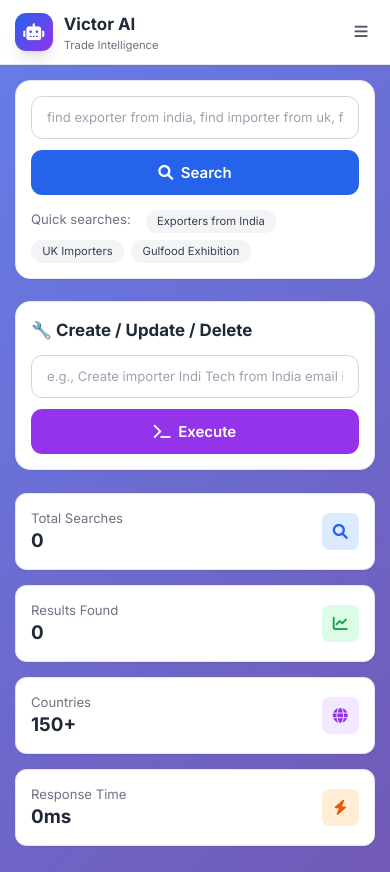
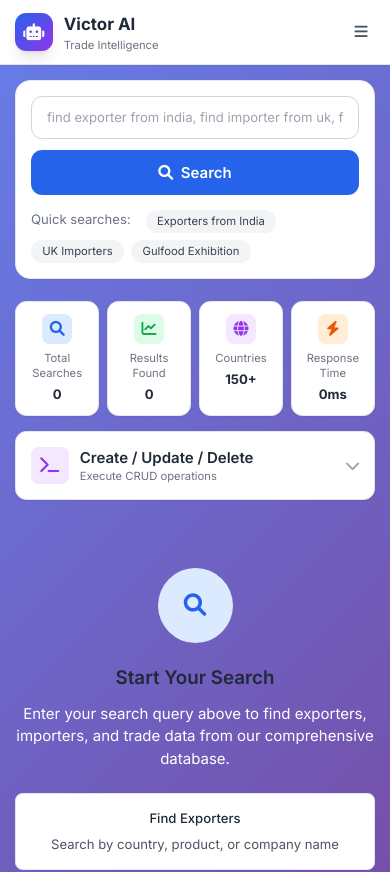
Before and after one commit to thecyberlearn/victor-dashboard, a plain HTML site: page index.html in a window 390 px wide. Shown: the top 872 px of the page. Drawn offline with nearby package versions, Linux system fonts and the light colour scheme.

Commit message:
Update Mobile index.html

```diff
--- a/index.html
+++ b/index.html
@@ -12,7 +12,6 @@
     font-family: 'Plus Jakarta Sans', sans-serif;
   }
 </style>
-
 
   <link href="https://cdnjs.cloudflare.com/ajax/libs/font-awesome/6.0.0/css/all.min.css" rel="stylesheet">
   <style>
@@ -129,6 +128,35 @@ html {
 .tooltip {
   position: relative;
   cursor: pointer;
+}
+
+/* Mobile-specific styles */
+@media (max-width: 768px) {
+  .mobile-stats-grid {
+    display: grid;
+    grid-template-columns: repeat(4, 1fr);
+    gap: 0.5rem;
+  }
+}
+
+/* Collapsible styles */
+.collapsible-content {
+  max-height: 0;
+  overflow: hidden;
+  transition: max-height 0.3s ease;
+}
+
+.collapsible-content.open {
+  max-height: 200px;
+}
+
+@keyframes slideDown {
+  from { opacity: 0; transform: translateY(-10px); }
+  to { opacity: 1; transform: translateY(0); }
+}
+
+.slide-down {
+  animation: slideDown 0.3s ease-out;
 }
 
 </style>
@@ -272,9 +300,86 @@ html {
           </div>
         </div>
 
+        <!-- Mobile Icon Cards (visible only on mobile) -->
+        <div class="lg:hidden mb-6">
+          <div class="mobile-stats-grid">
+            <div class="bg-white rounded-xl p-3 shadow-sm border border-gray-200 text-center">
+              <div class="w-8 h-8 bg-blue-100 rounded-lg flex items-center justify-center mx-auto mb-2">
+                <i class="fas fa-search text-blue-600"></i>
+              </div>
+              <p class="text-xs text-gray-500 mb-1">Total Searches</p>
+              <p class="text-sm font-bold text-gray-800" id="mobileSearches">0</p>
+            </div>
 
-<!-- CRUD Command Section -->
-<div class="bg-white rounded-2xl shadow-sm border border-gray-200 p-4 lg:p-6 mb-6 fade-up">
+            <div class="bg-white rounded-xl p-3 shadow-sm border border-gray-200 text-center">
+              <div class="w-8 h-8 bg-green-100 rounded-lg flex items-center justify-center mx-auto mb-2">
+                <i class="fas fa-chart-line text-green-600"></i>
+              </div>
+              <p class="text-xs text-gray-500 mb-1">Results Found</p>
+              <p class="text-sm font-bold text-gray-800" id="mobileResults">0</p>
+            </div>
+
+            <div class="bg-white rounded-xl p-3 shadow-sm border border-gray-200 text-center">
+              <div class="w-8 h-8 bg-purple-100 rounded-lg flex items-center justify-center mx-auto mb-2">
+                <i class="fas fa-globe text-purple-600"></i>
+              </div>
+              <p class="text-xs text-gray-500 mb-1">Countries</p>
+              <p class="text-sm font-bold text-gray-800">150+</p>
+            </div>
+
+            <div class="bg-white rounded-xl p-3 shadow-sm border border-gray-200 text-center">
+              <div class="w-8 h-8 bg-orange-100 rounded-lg flex items-center justify-center mx-auto mb-2">
+                <i class="fas fa-bolt text-orange-600"></i>
+              </div>
+              <p class="text-xs text-gray-500 mb-1">Response Time</p>
+              <p class="text-sm font-bold text-gray-800" id="mobileResponseTime">0ms</p>
+            </div>
+          </div>
+
+          <!-- Mobile Collapsible Execute Section -->
+          <div class="mt-4 bg-white rounded-xl shadow-sm border border-gray-200">
+            <button
+              id="mobileExecuteToggle"
+              onclick="toggleMobileExecute()"
+              class="w-full p-4 flex items-center justify-between text-left"
+            >
+              <div class="flex items-center gap-3">
+                <div class="w-10 h-10 bg-purple-100 rounded-lg flex items-center justify-center">
+                  <i class="fas fa-terminal text-purple-600 text-lg"></i>
+                </div>
+                <div>
+                  <h3 class="font-semibold text-gray-800">Create / Update / Delete</h3>
+                  <p class="text-xs text-gray-500">Execute CRUD operations</p>
+                </div>
+              </div>
+              <i class="fas fa-chevron-down text-gray-400 transition-transform" id="executeChevron"></i>
+            </button>
+
+            <div id="mobileExecuteContent" class="collapsible-content">
+              <div class="px-4 pb-4 slide-down">
+                <div class="flex flex-col gap-3">
+                  <input
+                    id="mobileCrudCommand"
+                    type="text"
+                    placeholder="e.g., Create importer Indi Tech from India email info@inditech.in"
+                    class="w-full px-4 py-3 rounded-xl border border-gray-300 focus:border-purple-500 focus:ring-2 focus:ring-purple-200 outline-none transition-all search-input text-sm"
+                  />
+                  <button
+                    onclick="window.callMobileCrudOperation()"
+                    class="w-full bg-purple-600 hover:bg-purple-700 text-white px-6 py-3 rounded-xl font-semibold transition-all flex items-center justify-center gap-2"
+                    id="mobileCrudBtn"
+                  >
+                    <i class="fas fa-terminal"></i>
+                    <span>Execute</span>
+                  </button>
+                </div>
+              </div>
+            </div>
+          </div>
+        </div>
+
+        <!-- Desktop CRUD Command Section (hidden on mobile) -->
+        <div class="hidden lg:block bg-white rounded-2xl shadow-sm border border-gray-200 p-4 lg:p-6 mb-6 fade-up">
           <h2 class="text-lg font-bold text-gray-800 mb-3">🔧 Create / Update / Delete</h2>
           <div class="flex flex-col sm:flex-row gap-3">
             <input
@@ -294,7 +399,6 @@ html {
           </div>
         </div>
 
-
         <!-- CRUD Result Section -->
         <div id="crudResultSection" class="hidden mb-6 fade-up">
           <div class="bg-white rounded-xl border border-gray-200 p-4">
@@ -303,8 +407,8 @@ html {
           </div>
         </div>
 
-<!-- Stats Cards -->
-        <div class="grid grid-cols-1 sm:grid-cols-2 lg:grid-cols-4 gap-4 lg:gap-6 mb-6 lg:mb-8">
+        <!-- Desktop Stats Cards (hidden on mobile) -->
+        <div class="hidden lg:grid grid-cols-1 sm:grid-cols-2 lg:grid-cols-4 gap-4 lg:gap-6 mb-6 lg:mb-8">
           <div class="bg-white rounded-xl p-4 lg:p-6 shadow-sm border border-gray-200">
             <div class="flex items-center justify-between">
               <div>
@@ -412,6 +516,20 @@ html {
     let totalSearchCount = 0;
     let totalResultCount = 0;
     let currentSearchData = [];
+
+    // Mobile execute toggle function
+    function toggleMobileExecute() {
+      const content = document.getElementById('mobileExecuteContent');
+      const chevron = document.getElementById('executeChevron');
+
+      if (content.classList.contains('open')) {
+        content.classList.remove('open');
+        chevron.style.transform = 'rotate(0deg)';
+      } else {
+        content.classList.add('open');
+        chevron.style.transform = 'rotate(180deg)';
+      }
+    }
 
     // Enhanced search function with better error handling
     async function callWorkflow() {
@@ -780,14 +898,20 @@ html {
       `;
     }
 
-    // Update stats
+    // Update stats for both desktop and mobile
     function updateStats(resultCount, responseTime) {
       totalSearchCount++;
       totalResultCount += resultCount;
 
+      // Desktop stats
       document.getElementById('totalSearches').textContent = totalSearchCount;
       document.getElementById('totalResults').textContent = totalResultCount;
       document.getElementById('responseTime').textContent = responseTime + 'ms';
+
+      // Mobile stats
+      document.getElementById('mobileSearches').textContent = totalSearchCount;
+      document.getElementById('mobileResults').textContent = totalResultCount;
+      document.getElementById('mobileResponseTime').textContent = responseTime + 'ms';
 
       updateLastUpdated();
     }
@@ -872,336 +996,7 @@ html {
       }
     }
 
-
-async function callCrudOperation() {
-  const query = document.getElementById('crudCommand').value.trim();
-  if (!query) {
-    alert('Please enter a CRUD command');
-    return;
-  }
-
-  const crudBtn = document.getElementById('crudBtn');
-  crudBtn.innerHTML = '<i class="fas fa-spinner fa-spin"></i> Executing...';
-  crudBtn.disabled = true;
-
-  try {
-    const response = await fetch(`https://thecyberlearn.app.n8n.cloud/webhook/search-airtable?query=${encodeURIComponent(query)}`, {
-      method: 'GET',
-      headers: { 'Accept': 'application/json' }
-    });
-
-    if (!response.ok) {
-      throw new Error(`HTTP ${response.status}: ${response.statusText}`);
-    }
-
-    const result = await response.json();
-    alert(result.message || 'Operation completed');
-  } catch (error) {
-    console.error('CRUD error:', error);
-    alert('Failed to execute command: ' + error.message);
-  } finally {
-    crudBtn.innerHTML = '<i class="fas fa-terminal"></i> <span>Execute</span>';
-    crudBtn.disabled = false;
-  }
-}
-
-
-
-async function callCrudOperation() {
-  const query = document.getElementById('crudCommand').value.trim();
-  if (!query) {
-    alert('Please enter a CRUD command');
-    return;
-  }
-
-  const crudBtn = document.getElementById('crudBtn');
-  crudBtn.innerHTML = '<i class="fas fa-spinner fa-spin"></i> Executing...';
-  crudBtn.disabled = true;
-
-  try {
-    const response = await fetch(`https://thecyberlearn.app.n8n.cloud/webhook/search-airtable?query=${encodeURIComponent(query)}`, {
-      method: 'GET',
-      headers: { 'Accept': 'application/json' }
-    });
-
-    if (!response.ok) {
-      throw new Error(`HTTP ${response.status}: ${response.statusText}`);
-    }
-
-    const result = await response.json();
-    const htmlContent = result?.content?.message || '✅ Operation completed.';
-    document.getElementById('crudResultHtml').innerHTML = htmlContent;
-    document.getElementById('crudResultSection').classList.remove('hidden');
-  } catch (error) {
-    console.error('CRUD error:', error);
-    document.getElementById('crudResultHtml').innerHTML = '<div class="text-red-600">❌ Failed to execute: ' + error.message + '</div>';
-    document.getElementById('crudResultSection').classList.remove('hidden');
-  } finally {
-    crudBtn.innerHTML = '<i class="fas fa-terminal"></i> <span>Execute</span>';
-    crudBtn.disabled = false;
-  }
-}
-
-
-
-async function callCrudOperation() {
-  const query = document.getElementById('crudCommand').value.trim();
-  if (!query) {
-    alert('Please enter a CRUD command');
-    return;
-  }
-
-  const crudBtn = document.getElementById('crudBtn');
-  crudBtn.innerHTML = '<i class="fas fa-spinner fa-spin"></i> Executing...';
-  crudBtn.disabled = true;
-
-  try {
-    const response = await fetch(`https://thecyberlearn.app.n8n.cloud/webhook/search-airtable?query=${encodeURIComponent(query)}`, {
-      method: 'GET',
-      headers: { 'Accept': 'application/json' }
-    });
-
-    if (!response.ok) {
-      throw new Error(`HTTP ${response.status}: ${response.statusText}`);
-    }
-
-    const result = await response.json();
-    const raw = result?.content?.originalMessage || result?.content?.message || '✅ Operation completed.';
-    const clean = raw.replace(/<[^>]*>/g, '').replace(/\*\*/g, '');
-    document.getElementById('crudResultHtml').innerHTML = `
-      <div class="fade-up space-y-4 text-sm leading-relaxed text-gray-800">
-        <div class="bg-white border border-gray-200 shadow-md p-4 rounded-xl">
-          <div class="text-green-600 font-semibold text-base mb-2 flex items-center gap-2">
-            <i class="fas fa-check-circle"></i> Operation Successful
-          </div>
-          <pre class="whitespace-pre-wrap text-gray-700">${clean}</pre>
-        </div>
-      </div>
-    `;
-    document.getElementById('crudResultSection').classList.remove('hidden');
-  } catch (error) {
-    console.error('CRUD error:', error);
-    document.getElementById('crudResultHtml').innerHTML = `
-      <div class="bg-red-100 border border-red-300 text-red-800 px-4 py-3 rounded-lg">
-        ❌ Failed to execute: ${error.message}
-      </div>`;
-    document.getElementById('crudResultSection').classList.remove('hidden');
-  } finally {
-    crudBtn.innerHTML = '<i class="fas fa-terminal"></i> <span>Execute</span>';
-    crudBtn.disabled = false;
-  }
-}
-
-
-
-async function callCrudOperation() {
-  const query = document.getElementById('crudCommand').value.trim();
-  if (!query) {
-    alert('Please enter a CRUD command');
-    return;
-  }
-
-  const crudBtn = document.getElementById('crudBtn');
-  crudBtn.innerHTML = '<i class="fas fa-spinner fa-spin"></i> Executing...';
-  crudBtn.disabled = true;
-
-  try {
-    const response = await fetch(`https://thecyberlearn.app.n8n.cloud/webhook/search-airtable?query=${encodeURIComponent(query)}`, {
-      method: 'GET',
-      headers: { 'Accept': 'application/json' }
-    });
-
-    if (!response.ok) {
-      throw new Error(`HTTP ${response.status}: ${response.statusText}`);
-    }
-
-    const result = await response.json();
-    const raw = result?.content?.originalMessage || result?.content?.message || '✅ Operation completed.';
-    const clean = raw.replace(/<[^>]*>/g, '').replace(/\*\*/g, '');
-
-    const operation = result?.operation || 'info';
-    const type = result?.content?.messageType || 'success';
-
-    let bg = 'bg-emerald-50', border = 'border-emerald-200', text = 'text-emerald-800', icon = 'fa-check-circle', title = 'Success!';
-    if (operation === 'delete' || type === 'error') {
-      bg = 'bg-red-50'; border = 'border-red-200'; text = 'text-red-800'; icon = 'fa-times-circle'; title = 'Error!';
-    } else if (operation === 'update') {
-      bg = 'bg-amber-50'; border = 'border-amber-200'; text = 'text-amber-800'; icon = 'fa-exclamation-circle'; title = 'Updated!';
-    } else if (operation === 'read') {
-      bg = 'bg-blue-50'; border = 'border-blue-200'; text = 'text-blue-800'; icon = 'fa-info-circle'; title = 'Fetched!';
-    }
-
-    document.getElementById('crudResultHtml').innerHTML = `
-      <div class="fade-up flex items-start gap-3 p-4 rounded-xl border shadow-sm text-sm leading-6 ${bg} ${border} ${text}">
-        <i class="fas ${icon} mt-1 text-lg"></i>
-        <div>
-          <div class="font-semibold">${title}</div>
-          <div class="whitespace-pre-wrap">${clean}</div>
-        </div>
-      </div>
-    `;
-    document.getElementById('crudResultSection').classList.remove('hidden');
-  } catch (error) {
-    console.error('CRUD error:', error);
-    document.getElementById('crudResultHtml').innerHTML = `
-      <div class="bg-red-100 border border-red-300 text-red-800 px-4 py-3 rounded-lg">
-        ❌ Failed to execute: ${error.message}
-      </div>`;
-    document.getElementById('crudResultSection').classList.remove('hidden');
-  } finally {
-    crudBtn.innerHTML = '<i class="fas fa-terminal"></i> <span>Execute</span>';
-    crudBtn.disabled = false;
-  }
-}
-
-
-
-async function callCrudOperation() {
-  const query = document.getElementById('crudCommand').value.trim();
-  if (!query) {
-    alert('Please enter a CRUD command');
-    return;
-  }
-
-  const crudBtn = document.getElementById('crudBtn');
-  crudBtn.innerHTML = '<i class="fas fa-spinner fa-spin"></i> Executing...';
-  crudBtn.disabled = true;
-
-  try {
-    const response = await fetch(`https://thecyberlearn.app.n8n.cloud/webhook/search-airtable?query=${encodeURIComponent(query)}`, {
-      method: 'GET',
-      headers: { 'Accept': 'application/json' }
-    });
-
-    if (!response.ok) {
-      throw new Error(`HTTP ${response.status}: ${response.statusText}`);
-    }
-
-    const result = await response.json();
-    const raw = result?.content?.originalMessage || result?.content?.message || '✅ Operation completed.';
-    const clean = raw
-      .replace(/<[^>]*>/g, '')
-      .replace(/\*\*/g, '')
-      .replace(/Complete dataset returned.*included/gi, '')
-      .trim();
-
-    const operation = result?.operation || 'info';
-    const type = result?.content?.messageType || 'success';
-
-    let bg = 'bg-emerald-50', border = 'border-emerald-200', text = 'text-emerald-800', icon = 'fa-check-circle', title = 'Success!';
-    if (operation === 'delete' || type === 'error') {
-      bg = 'bg-red-50'; border = 'border-red-200'; text = 'text-red-800'; icon = 'fa-times-circle'; title = 'Error!';
-    } else if (operation === 'update') {
-      bg = 'bg-amber-50'; border = 'border-amber-200'; text = 'text-amber-800'; icon = 'fa-exclamation-circle'; title = 'Updated!';
-    } else if (operation === 'read') {
-      bg = 'bg-blue-50'; border = 'border-blue-200'; text = 'text-blue-800'; icon = 'fa-info-circle'; title = 'Fetched!';
-    }
-
-    // Build toast element
-    const toast = document.createElement('div');
-    toast.className = `fade-up fixed bottom-6 right-6 max-w-sm w-full z-50 shadow-xl rounded-xl border px-4 py-3 ${bg} ${border} ${text} animate-slide-up`;
-    toast.innerHTML = `
-      <div class="flex justify-between items-start gap-3">
-        <div class="flex items-start gap-2">
-          <i class="fas ${icon} mt-1 text-lg"></i>
-          <div>
-            <div class="font-semibold">${title}</div>
-            <div class="mt-1 space-y-1 text-sm leading-snug">${clean.split('\n').map(line => `<div class="animate-fade">${line}</div>`).join('')}</div>
-          </div>
-        </div>
-        <button onclick="this.parentElement.parentElement.remove()" class="text-xl font-bold hover:text-black/50 transition">×</button>
-      </div>
-    `;
-
-    document.body.appendChild(toast);
-
-    setTimeout(() => toast.remove(), 8000); // Auto-dismiss after 8 seconds
-  } catch (error) {
-    console.error('CRUD error:', error);
-    alert('❌ ' + error.message);
-  } finally {
-    crudBtn.innerHTML = '<i class="fas fa-terminal"></i> <span>Execute</span>';
-    crudBtn.disabled = false;
-  }
-}
-
-
-
-async function callCrudOperation() {
-  const queryInput = document.getElementById('crudCommand');
-  const query = queryInput.value.trim();
-  if (!query) {
-    alert('Please enter a CRUD command');
-    return;
-  }
-
-  const crudBtn = document.getElementById('crudBtn');
-  crudBtn.innerHTML = '<i class="fas fa-spinner fa-spin"></i> Executing...';
-  crudBtn.disabled = true;
-
-  try {
-    const response = await fetch(`https://thecyberlearn.app.n8n.cloud/webhook/search-airtable?query=${encodeURIComponent(query)}`, {
-      method: 'GET',
-      headers: { 'Accept': 'application/json' }
-    });
-
-    if (!response.ok) {
-      throw new Error(`HTTP ${response.status}: ${response.statusText}`);
-    }
-
-    const result = await response.json();
-    const raw = result?.content?.originalMessage || result?.content?.message || '✅ Operation completed.';
-    const clean = raw
-      .replace(/<[^>]*>/g, '')
-      .replace(/\*\*/g, '')
-      .replace(/Complete dataset returned.*included/gi, '')
-      .trim();
-
-    const operation = result?.operation || 'info';
-    const type = result?.content?.messageType || 'success';
-    const success = result?.success;
-
-    let bg = 'bg-emerald-100', border = 'border-emerald-300', text = 'text-emerald-900', icon = 'fa-check-circle', title = 'Success!';
-    if (!success && (operation === 'delete' || type === 'error')) {
-      bg = 'bg-red-100'; border = 'border-red-300'; text = 'text-red-800'; icon = 'fa-times-circle'; title = 'Error!';
-    } else if (operation === 'delete' && success) {
-      bg = 'bg-rose-100'; border = 'border-rose-300'; text = 'text-rose-800'; icon = 'fa-trash-alt'; title = 'Deleted!';
-    } else if (operation === 'update') {
-      bg = 'bg-amber-100'; border = 'border-amber-300'; text = 'text-amber-900'; icon = 'fa-pen'; title = 'Updated!';
-    } else if (operation === 'read') {
-      bg = 'bg-blue-100'; border = 'border-blue-300'; text = 'text-blue-900'; icon = 'fa-info-circle'; title = 'Fetched!';
-    }
-
-    // Build toast element
-    const toast = document.createElement('div');
-    toast.className = `fade-up fixed bottom-6 right-6 max-w-sm w-full z-50 shadow-xl rounded-xl border px-4 py-3 ${bg} ${border} ${text} animate-slide-up`;
-    toast.innerHTML = `
-      <div class="flex justify-between items-start gap-3">
-        <div class="flex items-start gap-2">
-          <i class="fas ${icon} mt-1 text-lg"></i>
-          <div>
-            <div class="font-semibold">${title}</div>
-            <div class="mt-1 space-y-1 text-sm leading-snug">${clean.split('\n').map(line => `<div class="animate-fade">${line}</div>`).join('')}</div>
-          </div>
-        </div>
-        <button onclick="this.parentElement.parentElement.remove()" class="text-xl font-bold hover:text-black/50 transition">×</button>
-      </div>
-    `;
-
-    document.body.appendChild(toast);
-    queryInput.value = '';
-    setTimeout(() => toast.remove(), 8000);
-  } catch (error) {
-    console.error('CRUD error:', error);
-    alert('❌ ' + error.message);
-  } finally {
-    crudBtn.innerHTML = '<i class="fas fa-terminal"></i> <span>Execute</span>';
-    crudBtn.disabled = false;
-  }
-}
-
-
-
+    // Desktop CRUD operation
     async function callCrudOperation() {
       const queryInput = document.getElementById('crudCommand');
       const query = queryInput.value.trim();
@@ -1279,6 +1074,90 @@ async function callCrudOperation() {
       }
     }
 
+    // Mobile CRUD operation
+    async function callMobileCrudOperation() {
+      const queryInput = document.getElementById('mobileCrudCommand');
+      const query = queryInput.value.trim();
+      if (!query) {
+        alert('Please enter a CRUD command');
+        return;
+      }
+
+      const crudBtn = document.getElementById('mobileCrudBtn');
+      crudBtn.innerHTML = '<i class="fas fa-spinner fa-spin"></i> Executing...';
+      crudBtn.disabled = true;
+
+      try {
+        const response = await fetch(`https://thecyberlearn.app.n8n.cloud/webhook/search-airtable?query=${encodeURIComponent(query)}`, {
+          method: 'GET',
+          headers: { 'Accept': 'application/json' }
+        });
+
+        if (!response.ok) {
+          throw new Error(`HTTP ${response.status}: ${response.statusText}`);
+        }
+
+        const result = await response.json();
+        const raw = result?.content?.originalMessage || result?.content?.message || '✅ Operation completed.';
+        const clean = raw
+          .replace(/<[^>]*>/g, '')
+          .replace(/\*\*/g, '')
+          .replace(/Complete dataset returned.*included/gi, '')
+          .trim();
+
+        const operation = result?.operation || 'info';
+        const type = result?.content?.messageType || 'success';
+        const success = result?.success;
+
+        // Determine toast style
+        let bg = 'bg-emerald-100', border = 'border-emerald-300', text = 'text-emerald-900', icon = 'fa-check-circle', title = 'Success!';
+
+        if (/cannot create/i.test(clean)) {
+          bg = 'bg-yellow-50'; border = 'border-yellow-200'; text = 'text-yellow-800'; icon = 'fa-clone'; title = 'Duplicate Found';
+        } else if (!success && (operation === 'delete' || type === 'error')) {
+          bg = 'bg-red-100'; border = 'border-red-300'; text = 'text-red-800'; icon = 'fa-times-circle'; title = 'Error!';
+        } else if (operation === 'delete' && success) {
+          bg = 'bg-rose-100'; border = 'border-rose-300'; text = 'text-rose-800'; icon = 'fa-trash-alt'; title = 'Deleted!';
+        } else if (operation === 'update') {
+          bg = 'bg-amber-100'; border = 'border-amber-300'; text = 'text-amber-900'; icon = 'fa-pen'; title = 'Updated!';
+        } else if (operation === 'read') {
+          bg = 'bg-blue-100'; border = 'border-blue-300'; text = 'text-blue-900'; icon = 'fa-info-circle'; title = 'Fetched!';
+        }
+
+        // Build toast element
+        const toast = document.createElement('div');
+        toast.className = `fade-up fixed bottom-6 left-4 right-4 max-w-sm mx-auto z-50 shadow-xl rounded-xl border px-4 py-3 ${bg} ${border} ${text} animate-slide-up`;
+        toast.innerHTML = `
+          <div class="flex justify-between items-start gap-3">
+            <div class="flex items-start gap-2">
+              <i class="fas ${icon} mt-1 text-lg"></i>
+              <div>
+                <div class="font-semibold">${title}</div>
+                <div class="mt-1 space-y-1 text-sm leading-snug">${clean.split('\n').map(line => `<div class="animate-fade">${line}</div>`).join('')}</div>
+              </div>
+            </div>
+            <button onclick="this.parentElement.parentElement.remove()" class="text-xl font-bold hover:text-black/50 transition">×</button>
+          </div>
+        `;
+
+        document.body.appendChild(toast);
+        queryInput.value = '';
+
+        // Auto-collapse the mobile execute section after successful operation
+        const content = document.getElementById('mobileExecuteContent');
+        const chevron = document.getElementById('executeChevron');
+        content.classList.remove('open');
+        chevron.style.transform = 'rotate(0deg)';
+
+        setTimeout(() => toast.remove(), 8000);
+      } catch (error) {
+        console.error('Mobile CRUD error:', error);
+        alert('❌ ' + error.message);
+      } finally {
+        crudBtn.innerHTML = '<i class="fas fa-terminal"></i> <span>Execute</span>';
+        crudBtn.disabled = false;
+      }
+    }
 
     // Make functions available globally
     window.callWorkflow = callWorkflow;
@@ -1288,7 +1167,9 @@ async function callCrudOperation() {
     window.loadMoreResults = loadMoreResults;
     window.saveCompany = saveCompany;
     window.callCrudOperation = callCrudOperation;
+    window.callMobileCrudOperation = callMobileCrudOperation;
     window.shareCompany = shareCompany;
+    window.toggleMobileExecute = toggleMobileExecute;
 
     // Initialize when DOM is loaded
     document.addEventListener('DOMContentLoaded', function() {
@@ -1313,6 +1194,20 @@ async function callCrudOperation() {
         }
       });
 
+      // Enter key support for mobile CRUD
+      document.getElementById('mobileCrudCommand')?.addEventListener('keypress', function(e) {
+        if (e.key === 'Enter') {
+          window.callMobileCrudOperation();
+        }
+      });
+
+      // Enter key support for desktop CRUD
+      document.getElementById('crudCommand')?.addEventListener('keypress', function(e) {
+        if (e.key === 'Enter') {
+          window.callCrudOperation();
+        }
+      });
+
       // Initialize
       updateLastUpdated();
     });
```
Lines whose indentation alone changed are shown as unchanged.
